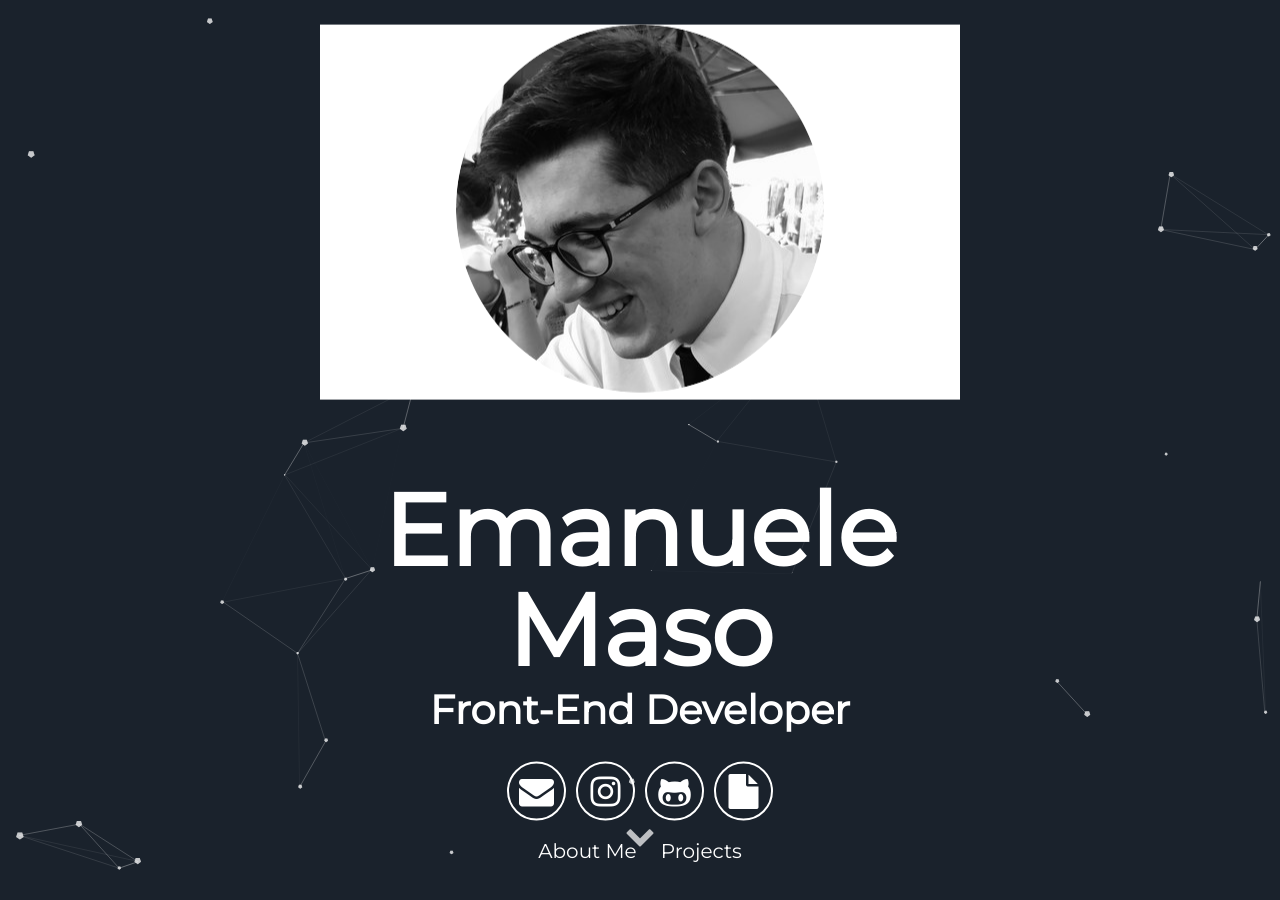
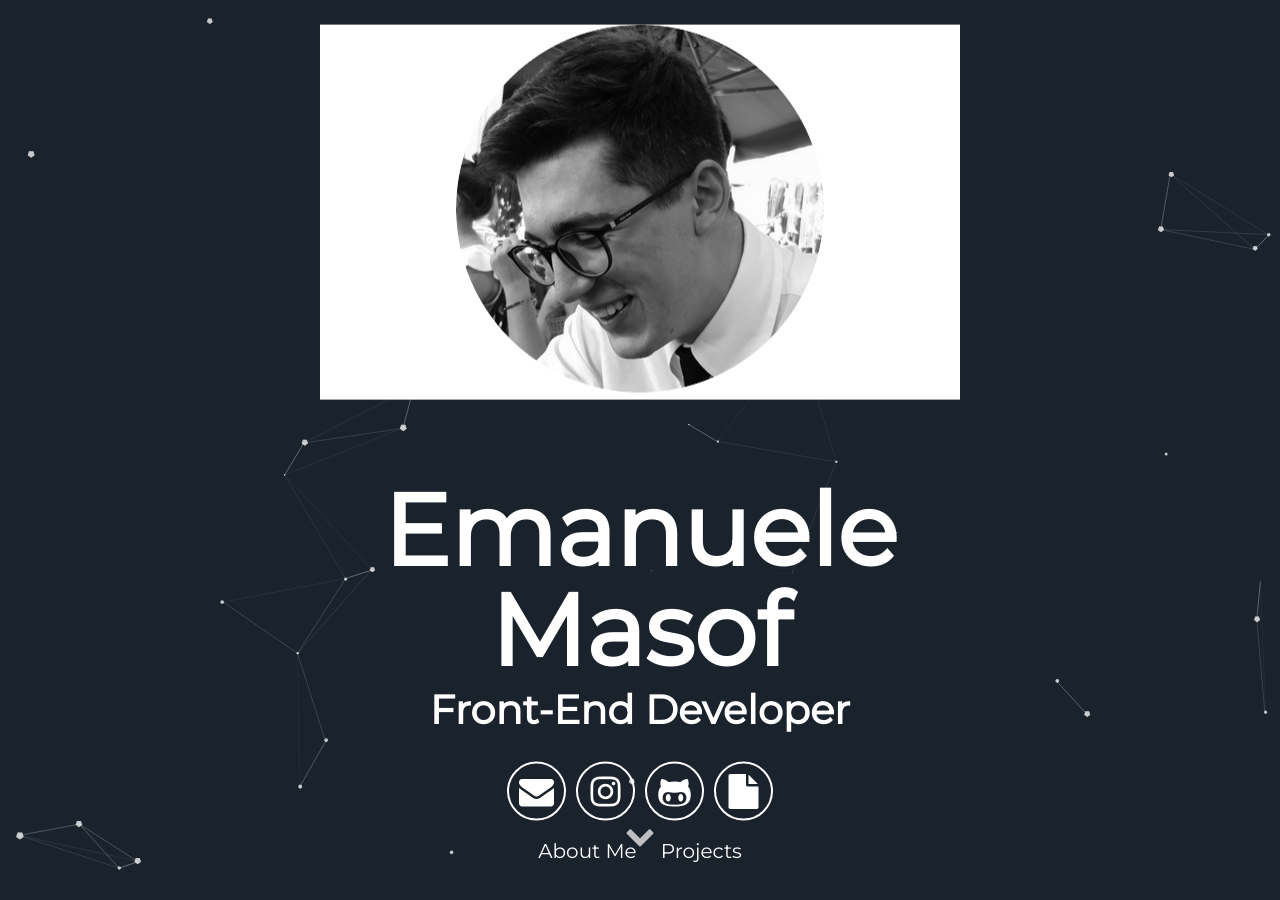
Before and after one commit to ClarkStoro/clarkstoro.github.io, a Jekyll site: the page built from index.html, in a window 1280 px wide and 900 px high. Built offline with Jekyll 4.4.1, drawn with Linux system fonts in a browser that asks for light colours.

Commit message:
Update header.html

```diff
--- a/_includes/header.html
+++ b/_includes/header.html
@@ -6,7 +6,7 @@
     </div>
 
       <h1>
-        <span class="site-title">{{site.username}}</span>
+        <span class="site-title">{{site.username}}f</span>
         <span class="site-description">{{site.user_title}}</span>
       </h1>
       <div class="header-icons">
```
